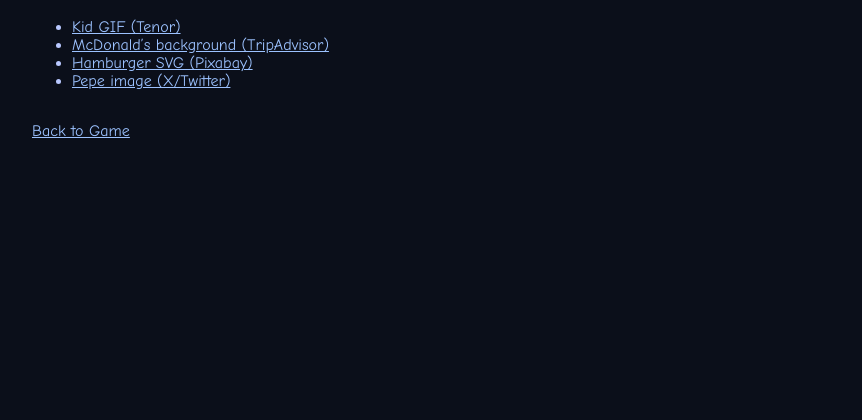
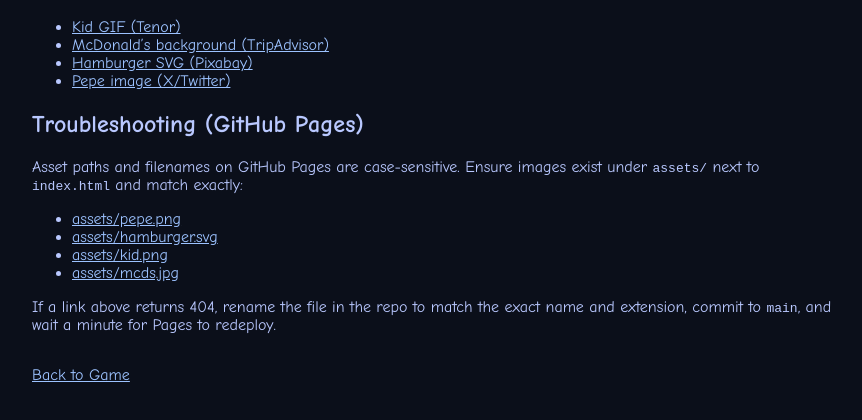
Before and after one commit to JohnUzoka/BurgerMayhem, a plain HTML site: page references.html in a window 1280 px wide. Shown: the part 64-484 px from the top of the page, without its empty margins (208-1070 px from the left). Drawn offline with Linux system fonts and the light colour scheme.

Commit message:
changed ref

```diff
--- a/references.html
+++ b/references.html
@@ -22,6 +22,15 @@
       <li><a href="https://pixabay.com/vectors/food-hamburger-fast-burger-2819755/" target="_blank" rel="noopener noreferrer">Hamburger SVG (Pixabay)</a></li>
       <li><a href="https://x.com/Asmongold/status/1917993878499508234/photo/1" target="_blank" rel="noopener noreferrer">Pepe image (X/Twitter)</a></li>
     </ul>
+    <h2>Troubleshooting (GitHub Pages)</h2>
+    <p>Asset paths and filenames on GitHub Pages are case-sensitive. Ensure images exist under <code>assets/</code> next to <code>index.html</code> and match exactly:</p>
+    <ul>
+      <li><a href="assets/pepe.png" target="_blank" rel="noopener noreferrer">assets/pepe.png</a></li>
+      <li><a href="assets/hamburger.svg" target="_blank" rel="noopener noreferrer">assets/hamburger.svg</a></li>
+      <li><a href="assets/kid.png" target="_blank" rel="noopener noreferrer">assets/kid.png</a></li>
+      <li><a href="assets/mcds.jpg" target="_blank" rel="noopener noreferrer">assets/mcds.jpg</a></li>
+    </ul>
+    <p>If a link above returns 404, rename the file in the repo to match the exact name and extension, commit to <code>main</code>, and wait a minute for Pages to redeploy.</p>
     <a class="back" href="index.html">Back to Game</a>
   </div>
 </body>
```
